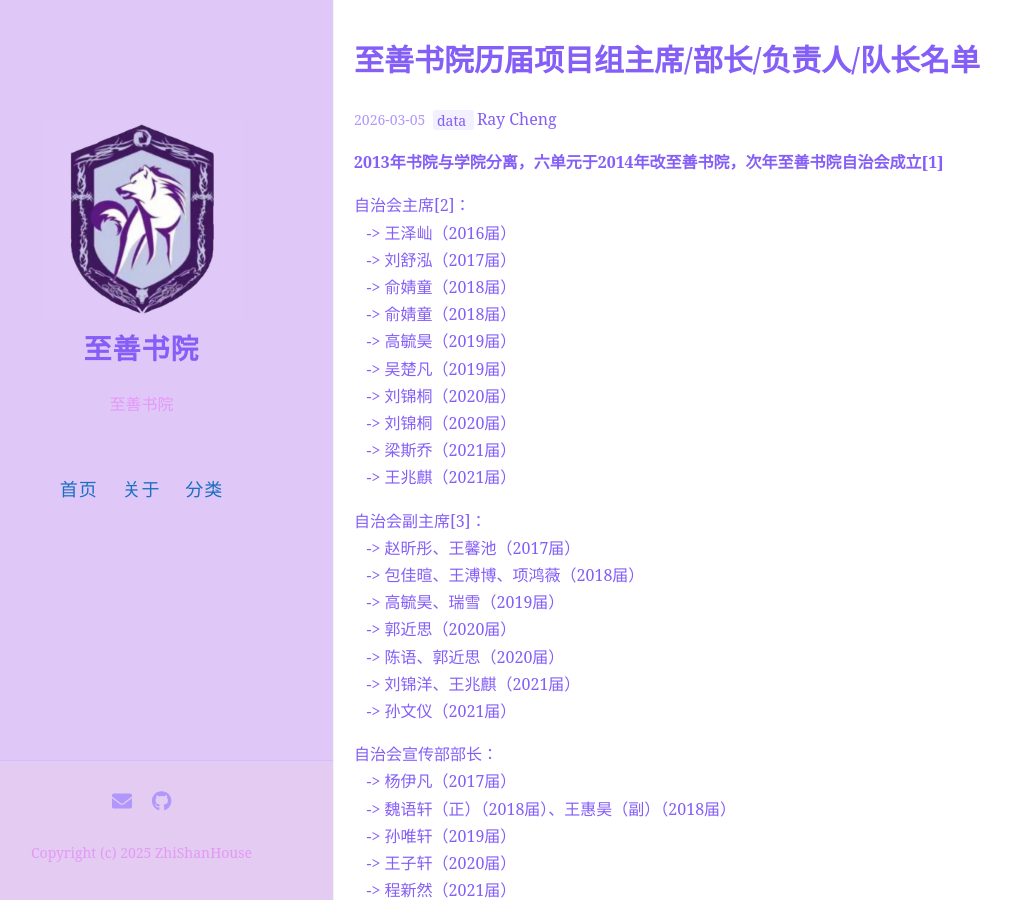
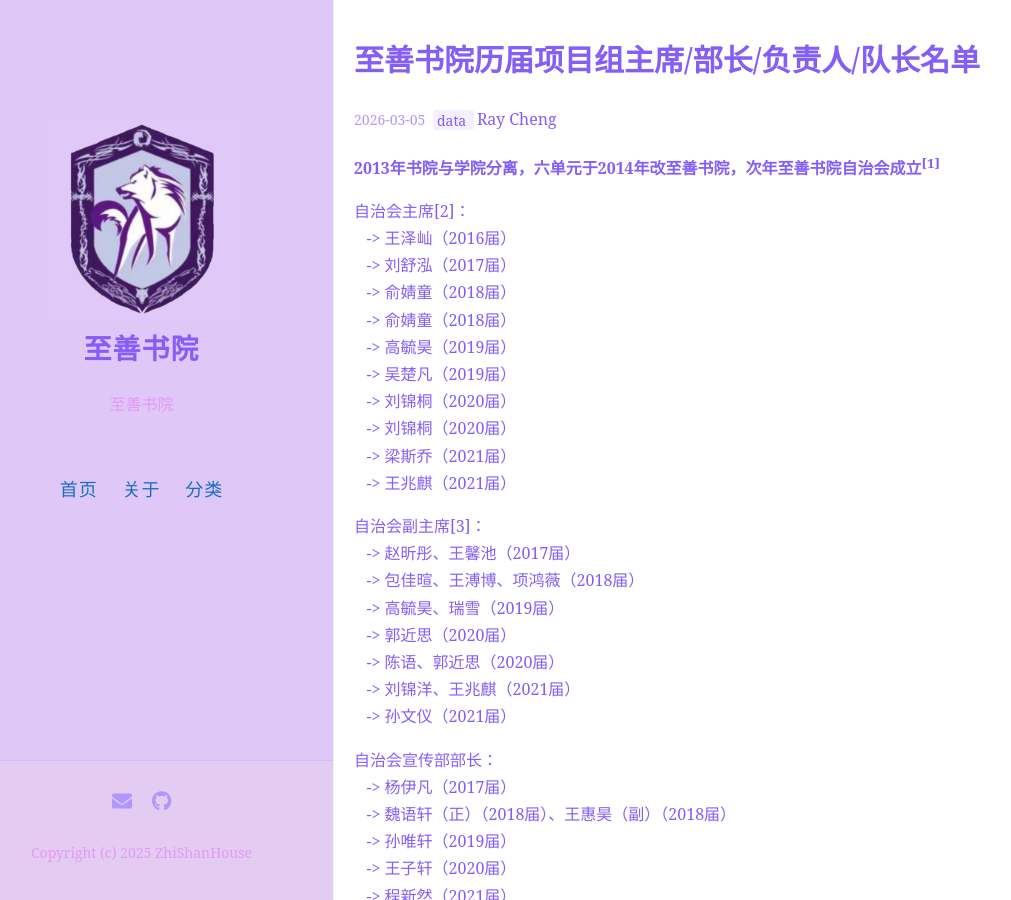
Before and after one commit to zhishanhouse/zhishanhouse.github.io, a Jekyll site: the page built from _posts/2026-3-5-负责人名单.md, in a window 1280 px wide and 900 px high. Shown: the whole window, without its empty margins (50-1061 px from the left). Built offline with Jekyll 4.4.1, drawn with Linux system fonts in a browser that asks for light colours.

```diff
--- a/_posts/2026-3-5-负责人名单.md
+++ b/_posts/2026-3-5-负责人名单.md
@@ -6,7 +6,7 @@ tags: [data]
 comments: true
 author: Ray Cheng
 ---
-<b>2013年书院与学院分离，六单元于2014年改至善书院，次年至善书院自治会成立[1]<br /></b>
+<b>2013年书院与学院分离，六单元于2014年改至善书院，次年至善书院自治会成立<sup>[1]</sup><br /></b>
 <p>
 自治会主席[2]：<br />
 &nbsp;&nbsp;  -> 王泽屾（2016届）<br />
```
